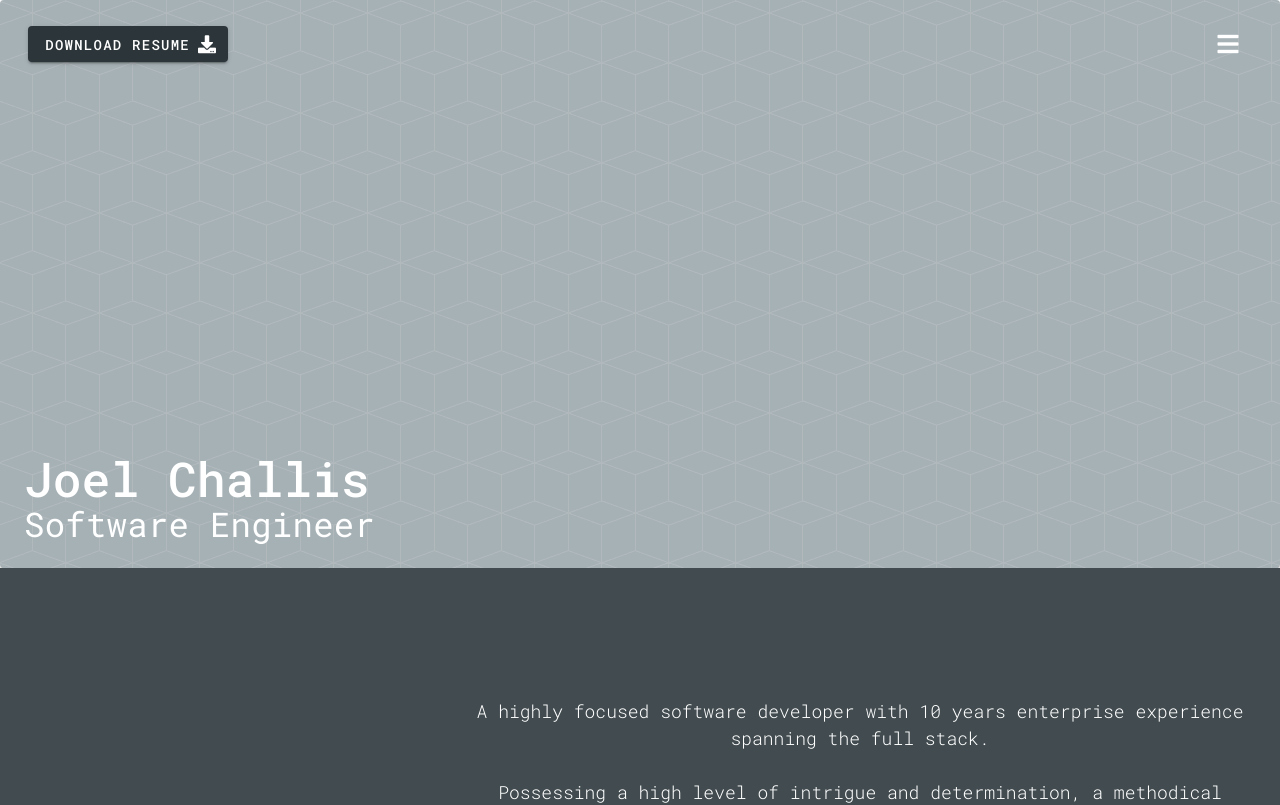
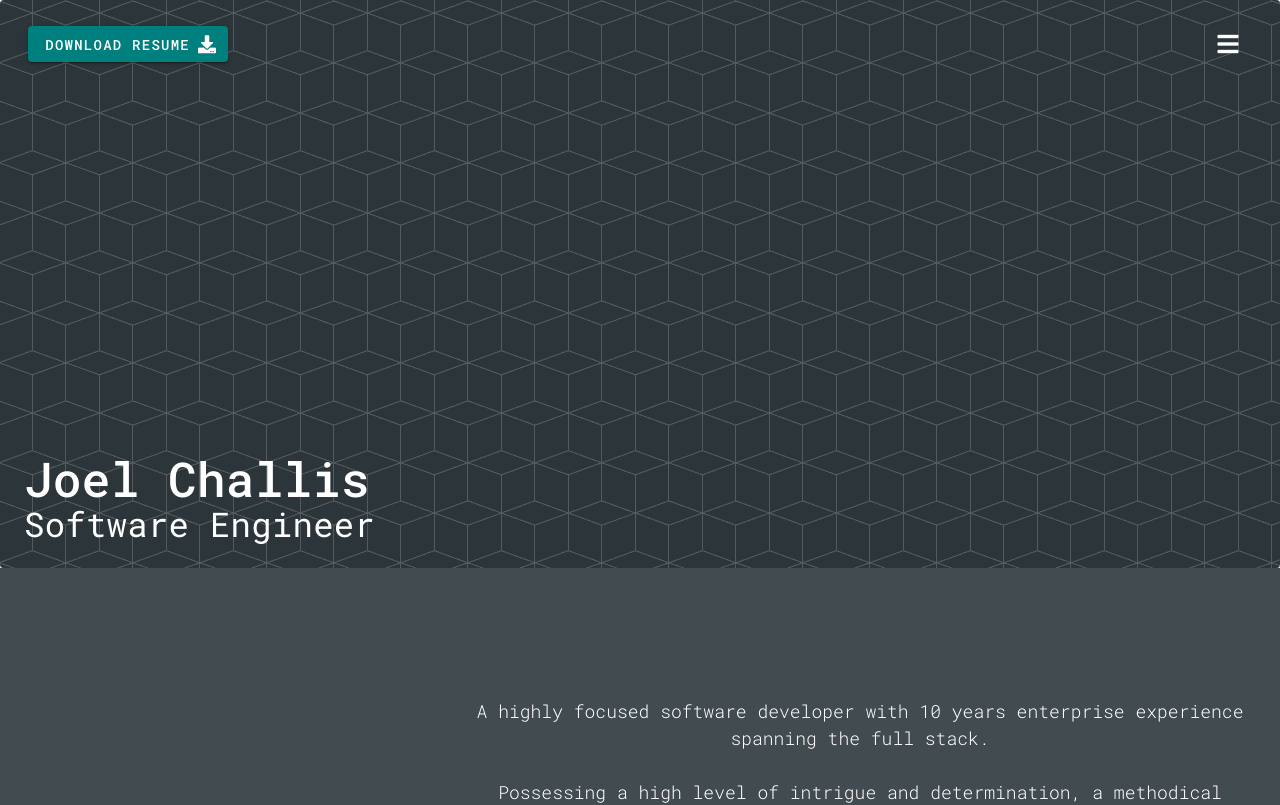
Before and after one commit to zvecr/zvecr.github.io, a Vue app: page / in a window 1280 px wide. Shown: the top 805 px of the page. Built offline with nearby package versions, Linux system fonts and the light colour scheme.

Commit message:
Update logo to sticker

```diff
--- a/src/components/Header.vue
+++ b/src/components/Header.vue
@@ -1,7 +1,7 @@
 <template>
-  <v-card class="pa-3 primary lighten-5 white--text">
+  <v-card class="pa-3 primary white--text">
     <v-toolbar dark color="transparent elevation-0">
-      <v-btn color="primary" dark href="resume.pdf">
+      <v-btn color="secondary" dark href="resume.pdf">
         Download Resume
         <v-icon right>fas fa-download</v-icon>
       </v-btn>
@@ -11,7 +11,7 @@
       </v-toolbar-items>
     </v-toolbar>
 
-    <v-img src="icon_vector_min_infill.png" contain height="30em" position="right">
+    <v-img src="sticker.png" contain height="30em" position="right">
       <v-layout pa-2 column fill-height class="lightbox white--text">
         <v-spacer></v-spacer>
         <v-flex pa-1 shrink>
```
Also changed, not shown: public/sticker.png (added).
